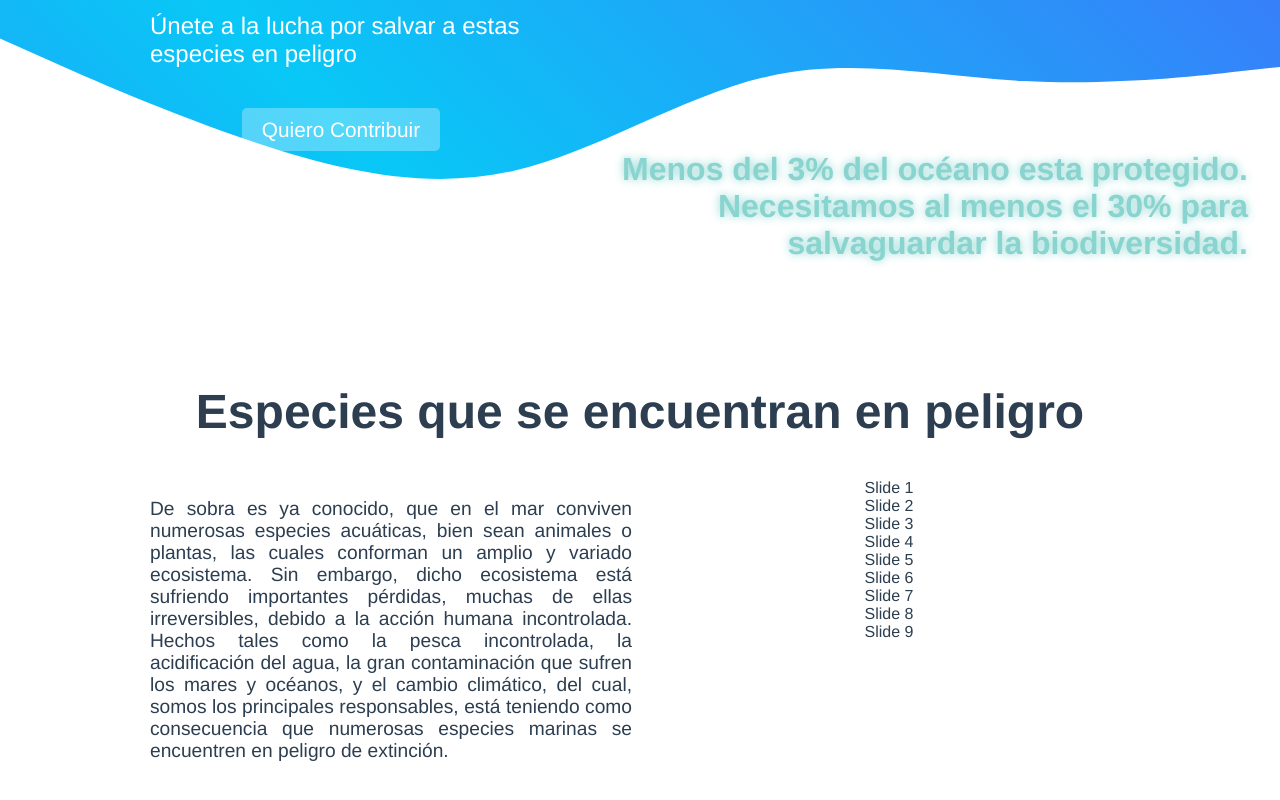
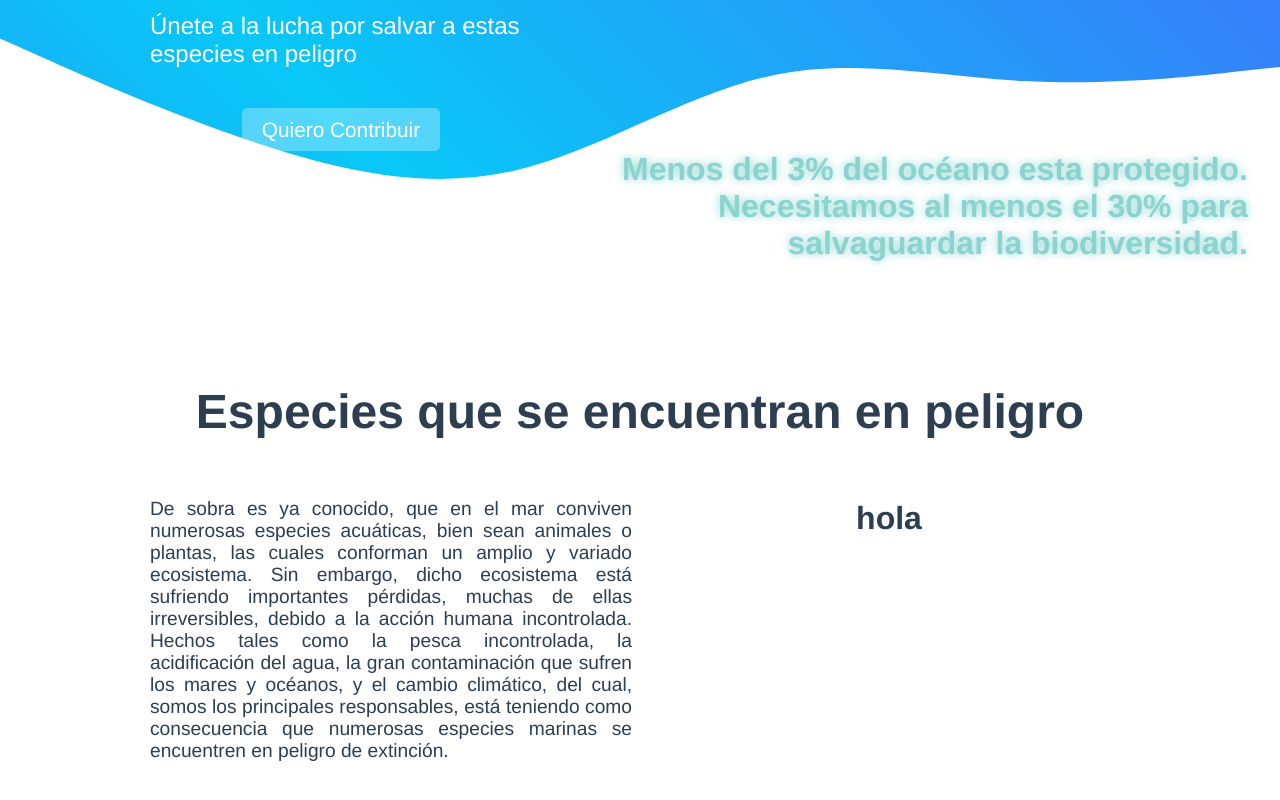
Before and after one commit to JosafatJimenezB/HacktTheOcean-Hackaton, a Vue app in the folder client/: page /#/ in a window 1280 px wide. Shown: the part 506-1306 px from the top of the page. Built offline with nearby package versions, Linux system fonts and the light colour scheme.

Commit message:
add: añadiendo archivos y removiendo swiperjs

```diff
--- a/client/package.json
+++ b/client/package.json
@@ -9,7 +9,6 @@
   },
   "dependencies": {
     "core-js": "^3.8.3",
-    "swiper": "^8.1.4",
     "vue": "^3.2.13",
     "vue-router": "^4.0.3"
   },
--- a/client/src/components/NavBar.vue
+++ b/client/src/components/NavBar.vue
@@ -1,7 +1,6 @@
 <template>
     <div class="navbar">
         <div class="logo">
-            <h2>Conservacion marina</h2>
         </div>
         <nav>
             <router-link class="nav-item" to="/">Home</router-link>
--- a/client/src/components/peligroExtincion.vue
+++ b/client/src/components/peligroExtincion.vue
@@ -8,21 +8,7 @@
                     Hechos tales como la pesca incontrolada, la acidificación del agua, la gran contaminación que sufren los mares y océanos, y el cambio climático, del cual, somos los principales responsables, está teniendo como consecuencia que numerosas especies marinas se encuentren en peligro de extinción.</p>
             </div>
             <div class="carrusel">
-                <div class="swiper mySwiper">
-                    <div class="swiper-wrapper">
-                        <div class="swiper-slide">Slide 1</div>
-                        <div class="swiper-slide">Slide 2</div>
-                        <div class="swiper-slide">Slide 3</div>
-                        <div class="swiper-slide">Slide 4</div>
-                        <div class="swiper-slide">Slide 5</div>
-                        <div class="swiper-slide">Slide 6</div>
-                        <div class="swiper-slide">Slide 7</div>
-                        <div class="swiper-slide">Slide 8</div>
-                        <div class="swiper-slide">Slide 9</div>
-                    </div>
-                    <div class="swiper-button-next"></div>
-                    <div class="swiper-button-prev"></div>
-                </div>
+               <h1>hola</h1>
             </div>
         </div>
     </div>
@@ -62,13 +48,5 @@
 
 
 <script>
-    import Swiper from 'swiper';
 
-
-    var swiper = new Swiper(".mySwiper", {
-        navigation: {
-          nextEl: ".swiper-button-next",
-          prevEl: ".swiper-button-prev",
-        },
-    });
 </script>
```
Also changed, not shown: 1 other file (tests, documents, lock files or other folders).
